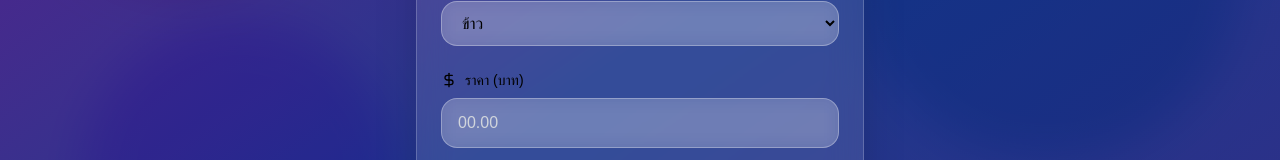
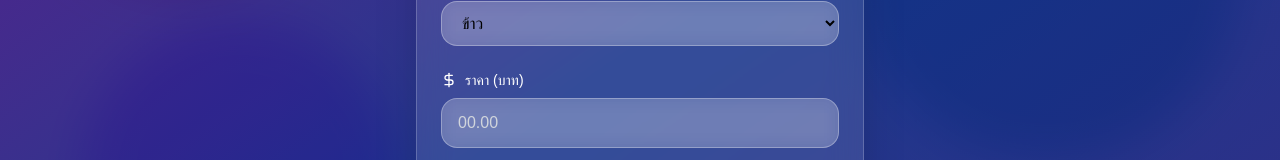
Before and after one commit to IamDeveloperNo1/expenses-web, a Next.js app: page /Form in a window 1280 px wide. Shown: the part 382-542 px from the top of the page. Built offline with nearby package versions, Linux system fonts and the light colour scheme.

Commit message:
Update page.jsx

```diff
--- a/src/app/Form/page.jsx
+++ b/src/app/Form/page.jsx
@@ -136,7 +136,7 @@ export default function FoodExpenseForm() {
 
             {/* Price Field */}
             <div className="relative mb-6">
-              <label className="block text-black text-sm font-medium mb-2 flex items-center gap-2">
+              <label className="block text-white text-sm font-medium mb-2 flex items-center gap-2">
                 <DollarSign className="w-4 h-4" />
                 ราคา (บาท)
               </label>
```
